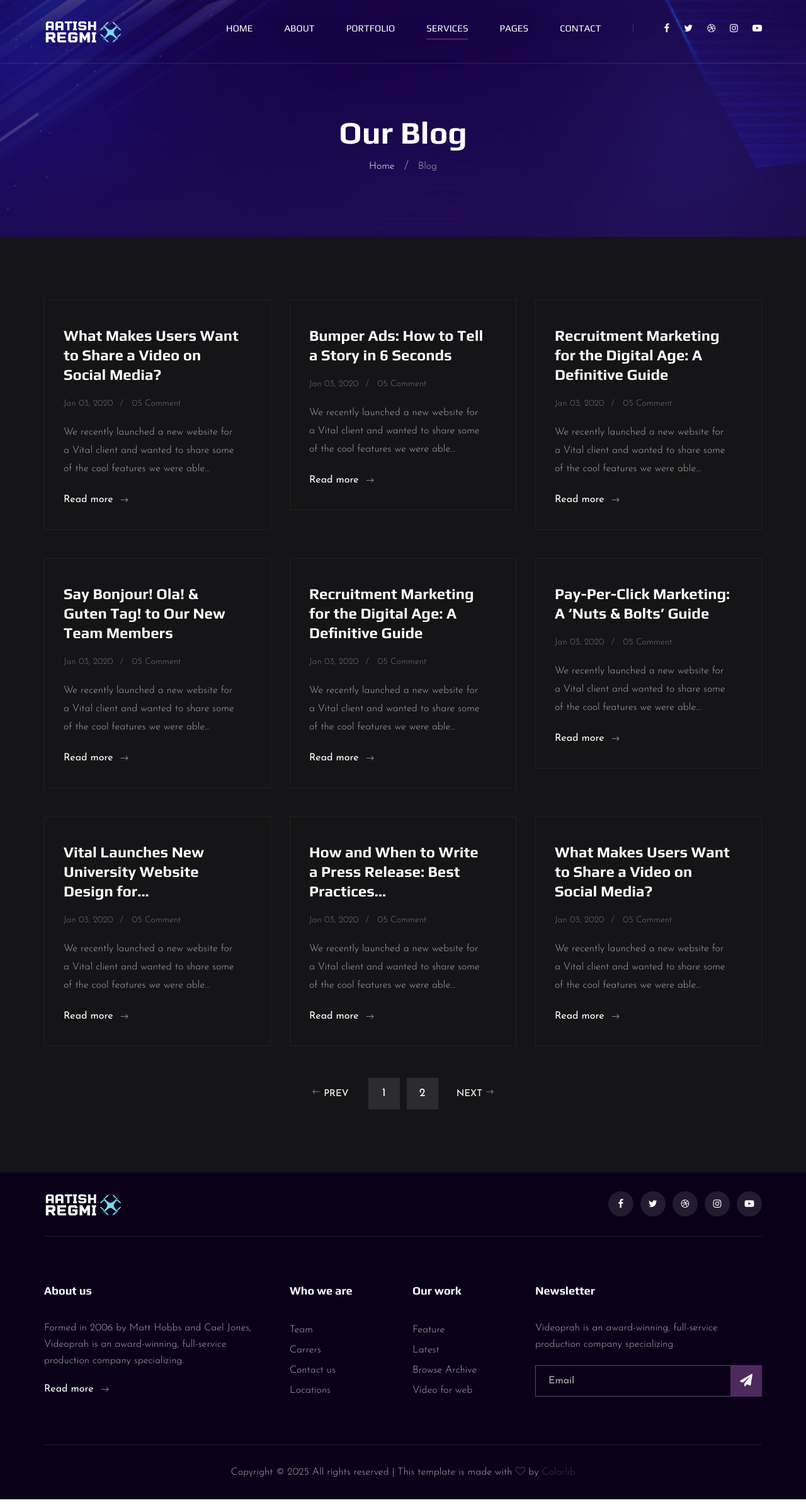
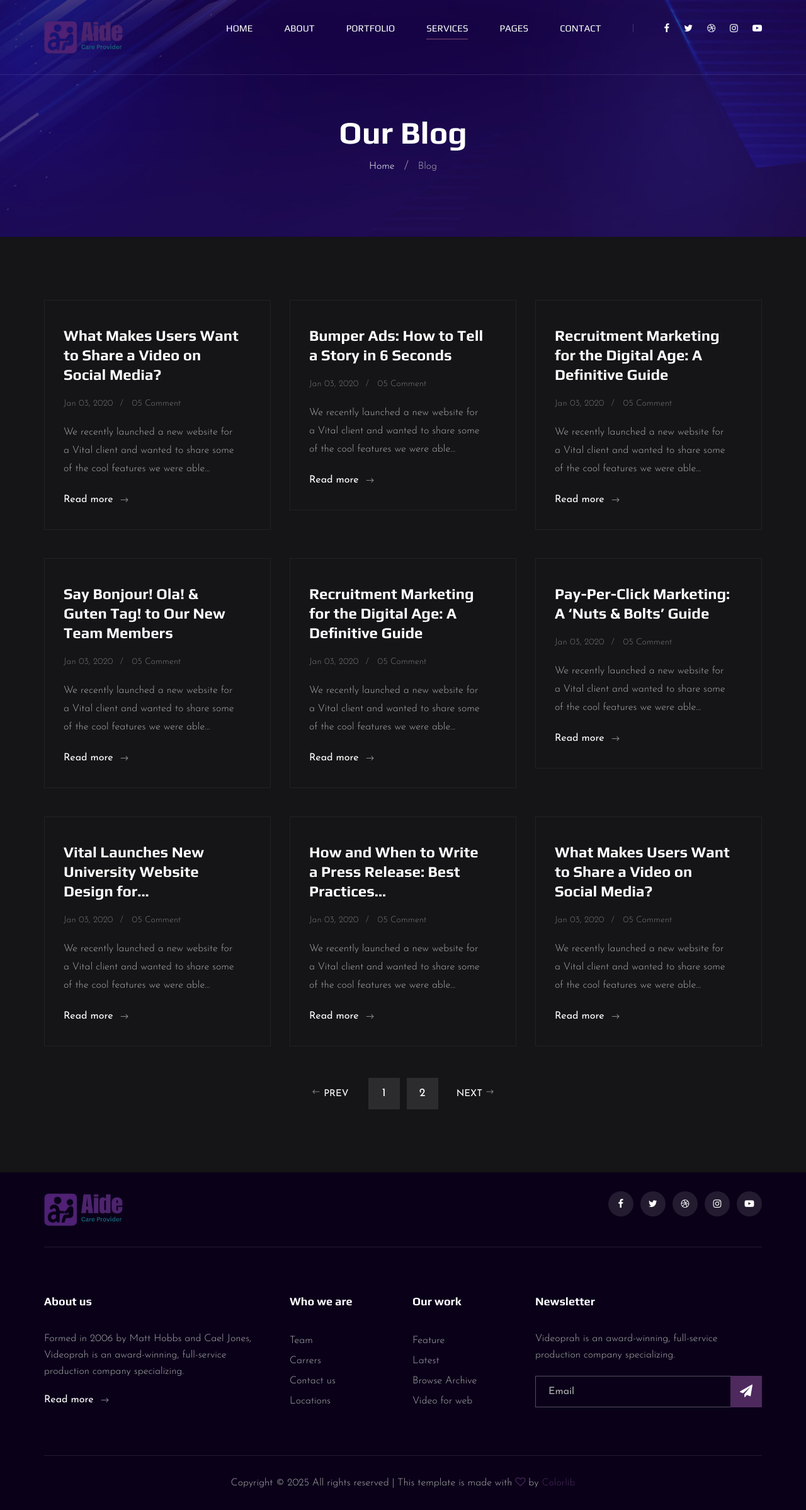
Before and after one commit to bikeshresth/aidecareprovider, a plain HTML site: page blog.html in a window 1280 px wide. Shown: the whole page at 63% size. Drawn offline with Linux system fonts and the light colour scheme.

Commit message:
logo changed

```diff
--- a/blog.html
+++ b/blog.html
@@ -36,7 +36,7 @@
             <div class="row">
                 <div class="col-lg-2">
                     <div class="header__logo">
-                        <a href="./index.html"><img src="img/logo.png" alt=""></a>
+                        <a href="./index.html"><img src="img/2.png" alt=""></a>
                     </div>
                 </div>
                 <div class="col-lg-10">
@@ -225,7 +225,7 @@
                 <div class="row">
                     <div class="col-lg-6 col-md-6">
                         <div class="footer__top__logo">
-                            <a href="#"><img src="img/logo.png" alt=""></a>
+                            <a href="#"><img src="img/2.png" alt=""></a>
                         </div>
                     </div>
                     <div class="col-lg-6 col-md-6">
```
Also changed, not shown: about.html (+2 -2 lines), blog-details.html (+2 -2 lines), contact.html (+2 -2 lines), main.html (+1 -1 lines), portfolio.html (+2 -2 lines), services.html (+2 -2 lines).
